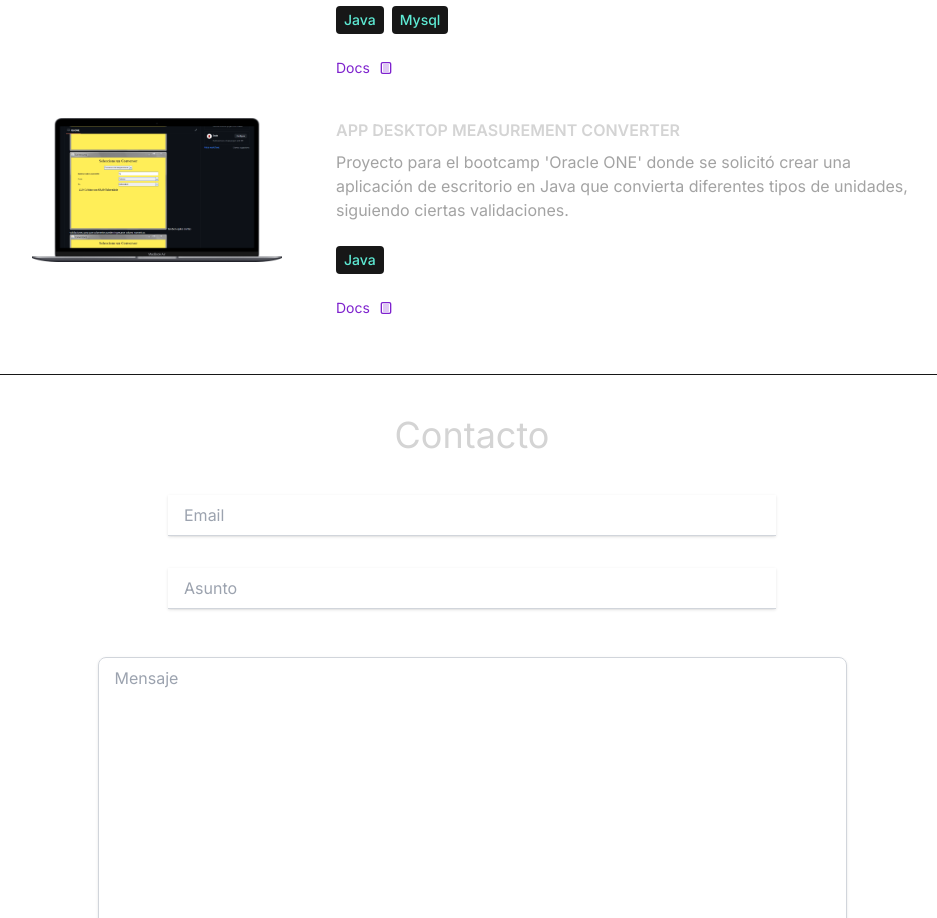
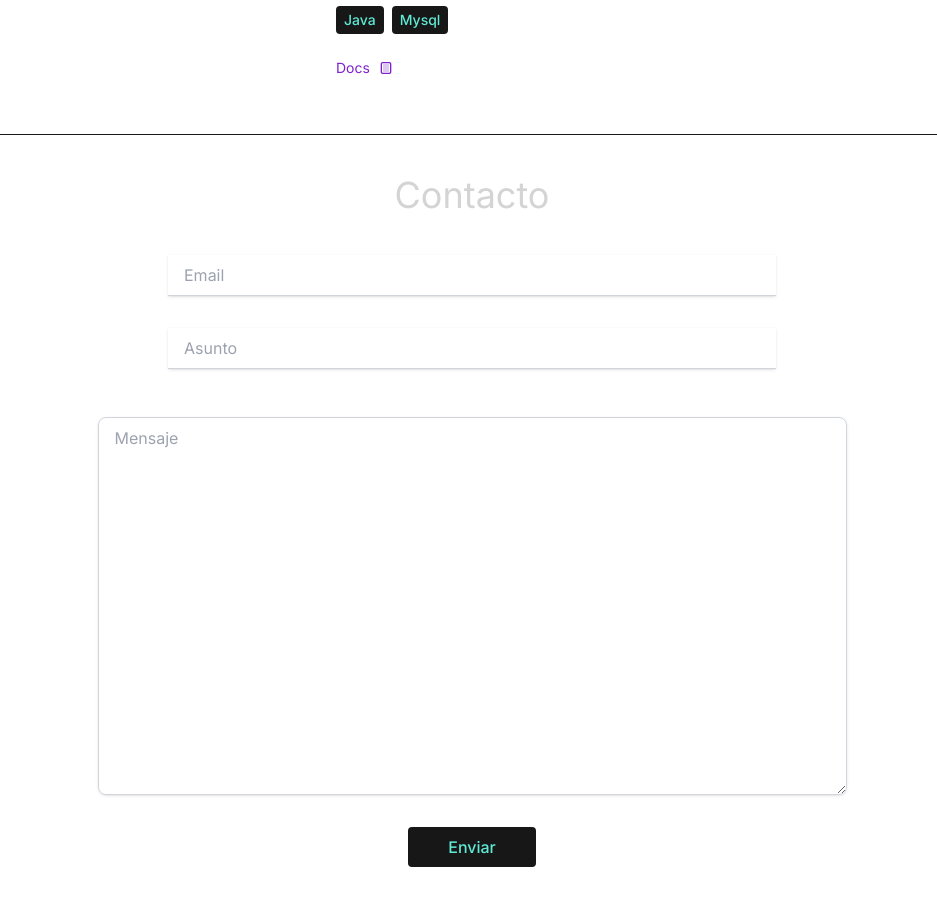
Before and after one commit to EzequielMassa/react-portfolio, a React (Vite) app: page / in a window 1280 px wide. Shown: the part 3955-4873 px from the top of the page, without its empty margins (168-1105 px from the left). Built offline with nearby package versions, Linux system fonts and the light colour scheme.

Commit message:
removed measurement project

```diff
--- a/src/constants/index.js
+++ b/src/constants/index.js
@@ -2,7 +2,6 @@
 import fullstackPortfolioAngular from '../assets/projects/fullstack-portfolio-angular.png'
 import hangmanProject from '../assets/projects/hangman-project.png'
 import hotelReservation from '../assets/projects/hotel-reservation-project.png'
-import measureConverter from '../assets/projects/measure-converter.png'
 import shoeshopImg from '../assets/projects/ShoeShop.png'
 import soccerfieldComplexImg from '../assets/projects/soccerfield-complex-project.png'
 
@@ -104,15 +103,6 @@
 		documentationLink:
 			'https://github.com/EzequielMassa/Challenge-Oracle-ONE-Hotel-Alura-JAVA-DB',
 	},
-	{
-		title: 'APP DESKTOP MEASUREMENT CONVERTER',
-		image: measureConverter,
-		description:
-			"Challenge for the 'Oracle ONE' bootcamp where it was requested to create a desktop application in Java that converts different types of units, following certain validations.",
-		technologies: ['Java'],
-		documentationLink:
-			'https://github.com/EzequielMassa/Challenge-Oracle-ONE-JAVA-Conversor-de-unidades',
-	},
 ]
 
 export const CONTENIDO_HERO = `Hola, me llamo Ezequiel Massa, soy un Programador FullStack. El principal stack tecnológico que uso es : React Js, Node Js, Express Js, Mongo DB. tengo experiencia en la creación de sitios web y API rest. También participe en proyectos de equipo.
@@ -188,13 +178,4 @@
 		documentationLink:
 			'https://github.com/EzequielMassa/Challenge-Oracle-ONE-Hotel-Alura-JAVA-DB',
 	},
-	{
-		title: 'APP DESKTOP MEASUREMENT CONVERTER',
-		image: measureConverter,
-		description:
-			"Proyecto para el bootcamp 'Oracle ONE' donde se solicitó crear una aplicación de escritorio en Java que convierta diferentes tipos de unidades, siguiendo ciertas validaciones.",
-		technologies: ['Java'],
-		documentationLink:
-			'https://github.com/EzequielMassa/Challenge-Oracle-ONE-JAVA-Conversor-de-unidades',
-	},
 ]
```
Also changed, not shown: src/assets/projects/measure-converter.png (deleted).
